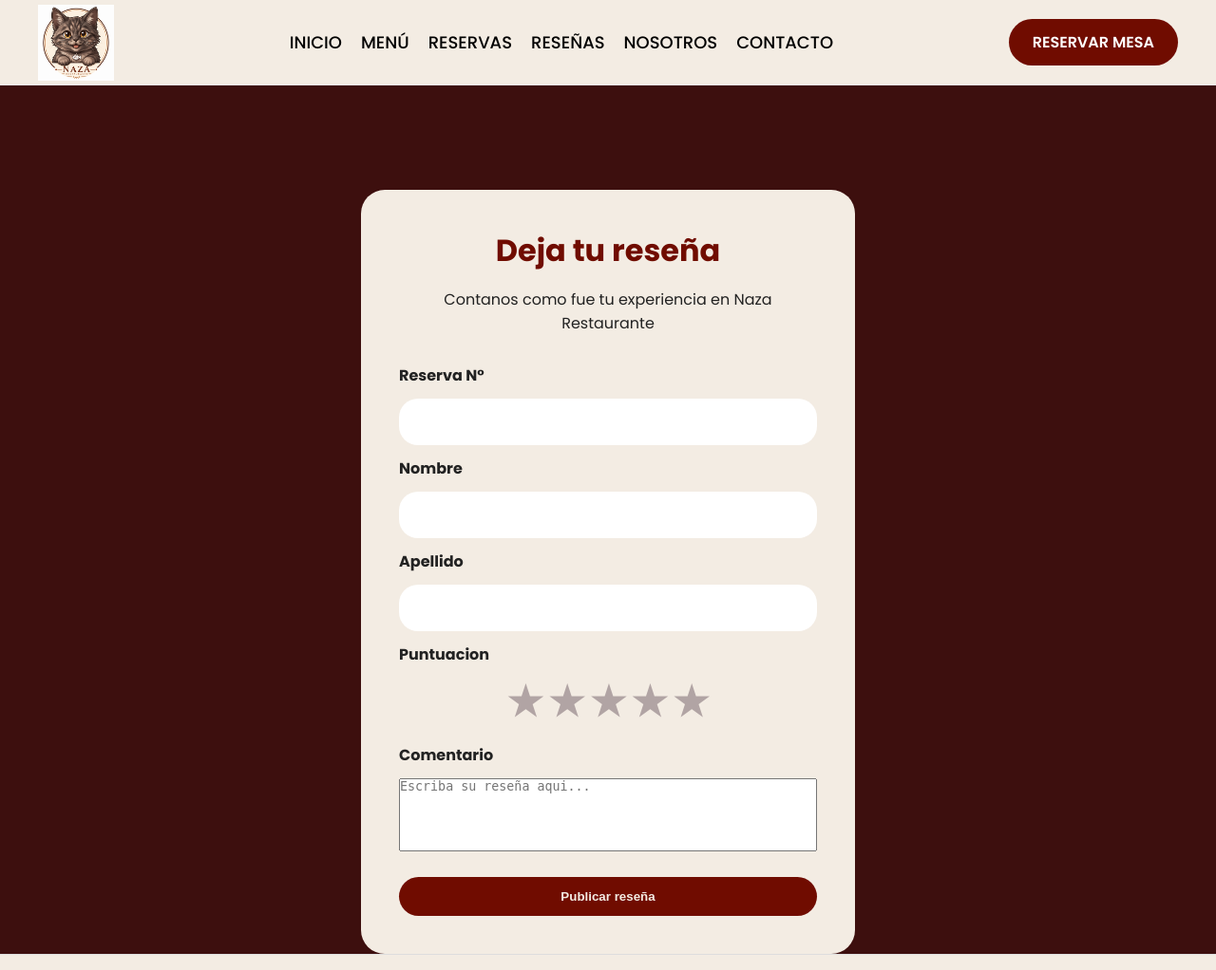
After one commit to keytapia/TP3ids, a Flask app: template frontend/templates/public/crear_resena.html in a window 1280 px wide. The commit adds this page. Shown: the top 1022 px of the page at 95% size. Run offline with Flask 3, Linux system fonts and the light colour scheme; the template is opened without the code that fills it, so the values that code supplies are empty.

Commit message:
diferenciando las rutas de crear reseñas libre y crear reseñas por id de reserva

```diff
--- a/frontend/static/styles/public.css
+++ b/frontend/static/styles/public.css
@@ -1383,3 +1383,103 @@ footer a:hover {
     background-color: #97897e2a;
     transform: translateY(-2px);
 }
+
+
+/*=====================================================================================*/
+/*----------------------------- FORMULARIO DE CREAR RESEÑA ----------------------------*/
+/*=====================================================================================*/
+
+.crear-resena-page {
+    min-height: calc(100vh - 90px);
+    display: flex;
+    justify-content: center;
+    align-items: flex-start;
+    background-color: #3d0f0e !important;
+    padding-top: 110px;
+}
+
+.crear-resena-card {
+    background: #f3ece3;
+    width: 520px;
+    padding: 40px;
+    border-radius: 25px;
+    text-align: center;
+}
+
+.crear-resena-card h1 {
+    color: #700c00;
+    margin-bottom: 15px;
+    font-size: 2rem;
+}
+
+.crear-resena-card p {
+    margin-bottom: 30px;
+    color: #222;
+}
+
+.crear-resena-card form {
+    display: flex;
+    flex-direction: column;
+    gap: 12px;
+    text-align: left;
+}
+
+.crear-resena-card label {
+    font-weight: 700;
+    color: #222;
+}
+
+.crear-resena-card input,
+.cancelar-reserva-card textarea {
+    border: none;
+    border-radius: 20px;
+    padding: 12px 16px;
+    font-family: inherit;
+    font-size: 1rem;
+}
+
+.crear-resena-card textarea {
+    resize: none;
+}
+
+.rating {
+    display: flex;
+    flex-direction: row-reverse;
+    justify-content: center;
+    gap: 6px;
+    margin: 5px 0 10px;
+}
+
+.rating input {
+    display: none;
+}
+
+.rating label {
+    font-size: 42px;
+    color: #b1a4a4;
+    cursor: pointer;
+    line-height: 1;
+    transition: color 0.2s ease;
+}
+/*f5c542 888484*/
+.rating input:checked ~ label,
+.rating label:hover,
+.rating label:hover ~ label {
+    color: #f5c542;
+}
+
+.crear-resena-card button {
+    margin-top: 15px;
+    border: none;
+    border-radius: 30px;
+    padding: 13px 30px;
+    background: #700c00;
+    color: #f3ece3;
+    font-weight: 700;
+    cursor: pointer;
+}
+
+.cancelar-reserva-card button:hover {
+    opacity: 0,9;
+    transition: translateY(-2px);
+}
--- /dev/null
+++ b/frontend/templates/public/crear_resena.html
@@ -0,0 +1,77 @@
+{% extends "public/base.html" %}
+
+{% block titulo %}Crear reseña - Naza Restaurante{% endblock %}
+
+{% block contenido_body %}
+
+<section class="crear-resena-page">
+
+    <div class="crear-resena-card">
+
+        <h1>Deja tu reseña</h1>
+
+        <p>Contanos como fue tu experiencia en Naza Restaurante</p>
+
+        <form method="POST" action="{{ url_for('resenas.crear_resena_form')}}">
+
+            <label>Reserva N°</label>
+            <input
+                type="number"
+                name="reserva_id"
+                value="{{ reserva_id or '' }}"
+                required
+            >
+
+            <label>Nombre</label>
+            <input
+                type="text"
+                name="nombre"
+                required
+            >
+
+            <label>Apellido</label>
+            <input
+                type="text"
+                name="apellido"
+                required
+            >
+
+            <label>Puntuacion</label>
+            <div class="rating">
+
+                <input type="radio" id="star5" name="puntuacion" value="5" required>
+                <label for="star5">★</label>
+
+                <input type="radio" id="star4" name="puntuacion" value="4">
+                <label for="star4">★</label>
+
+                <input type="radio" id="star3" name="puntuacion" value="3">
+                <label for="star3">★</label>
+
+                <input type="radio" id="star2" name="puntuacion" value="2">
+                <label for="star2">★</label>
+
+                <input type="radio" id="star1" name="puntuacion" value="1">
+                <label for="star1">★</label>
+
+            </div>
+
+            <label>Comentario</label>
+            <textarea
+                name="comentario"
+                rows="5"
+                required
+                placeholder="Escriba su reseña aqui..."
+            ></textarea>
+
+            <button type="submit">
+                Publicar reseña
+            </button>
+
+        </form>
+
+    </div>
+
+</section>
+
+{% endblock %}
```
Also changed, not shown: backend/database/restaurante_db.sql (+9 -7 lines), backend/repositories/resenas.py (+45 -44 lines), backend/routes/public/resenas.py (+26 -7 lines), backend/services/resenas.py (+48 -2 lines).
